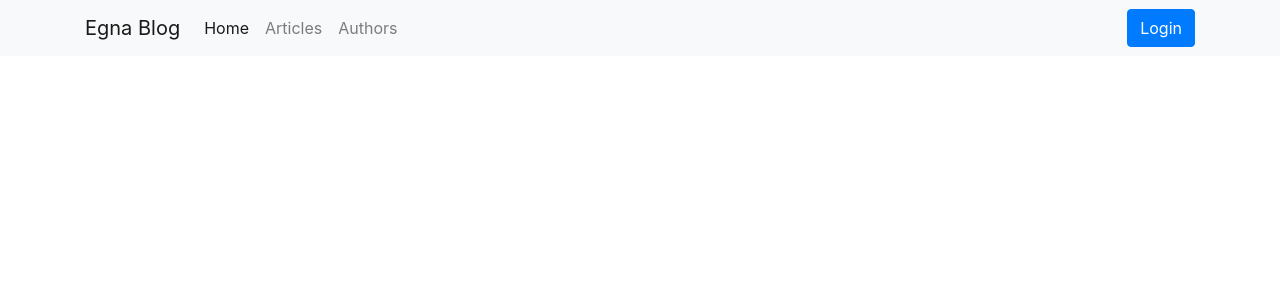
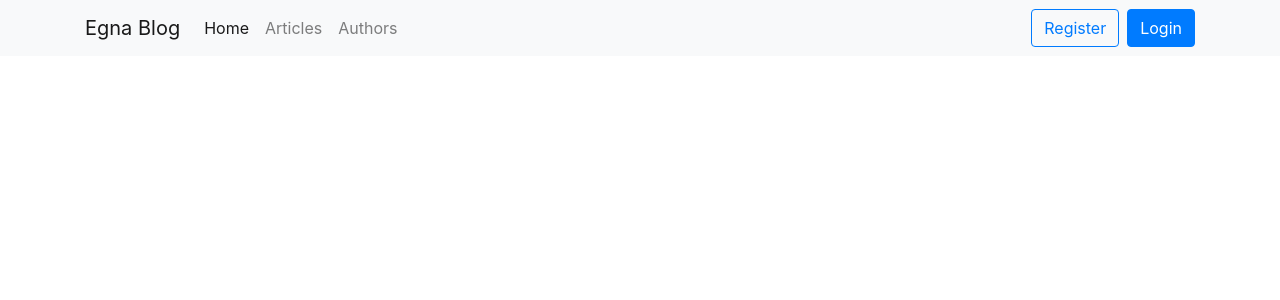
Before and after one commit to Tom-Beijner/blog, a PHP site: page /www/index.php in a window 1280 px wide. Shown: the top 300 px of the page. Run offline with PHP 8.4, Linux system fonts and the light colour scheme; data that the repository does not hold is empty.

Commit message:
Added register button to the navbar

```diff
--- a/resources/navbar.php
+++ b/resources/navbar.php
@@ -19,7 +19,7 @@
       </ul>
       <?php
         if (isset($_SESSION["username"])) {
-      ?>
+            ?>
         <div class="user nav-item dropdown">
           <a class="nav-link dropdown-toggle" href="#" id="navbarDropdownMenuLink" role="button" data-toggle="dropdown" aria-haspopup="true" aria-expanded="false">
             <?= utf8_encode($_SESSION["username"]) ?>
@@ -28,7 +28,9 @@
             <a class="dropdown-item" href="<?= utf8_encode($base_url) ?>/logout">Logout</a>
           </div>
         </div>
-      <?php } else { ?>
+      <?php
+        } else { ?>
+        <a class="btn btn-outline-primary mr-sm-2" href="<?= utf8_encode($base_url) ?>/register" role="button">Register</a>
         <a class="btn btn-primary" href="<?= utf8_encode($base_url) ?>/login" role="button">Login</a>
       <?php } ?>
     </div>
```
